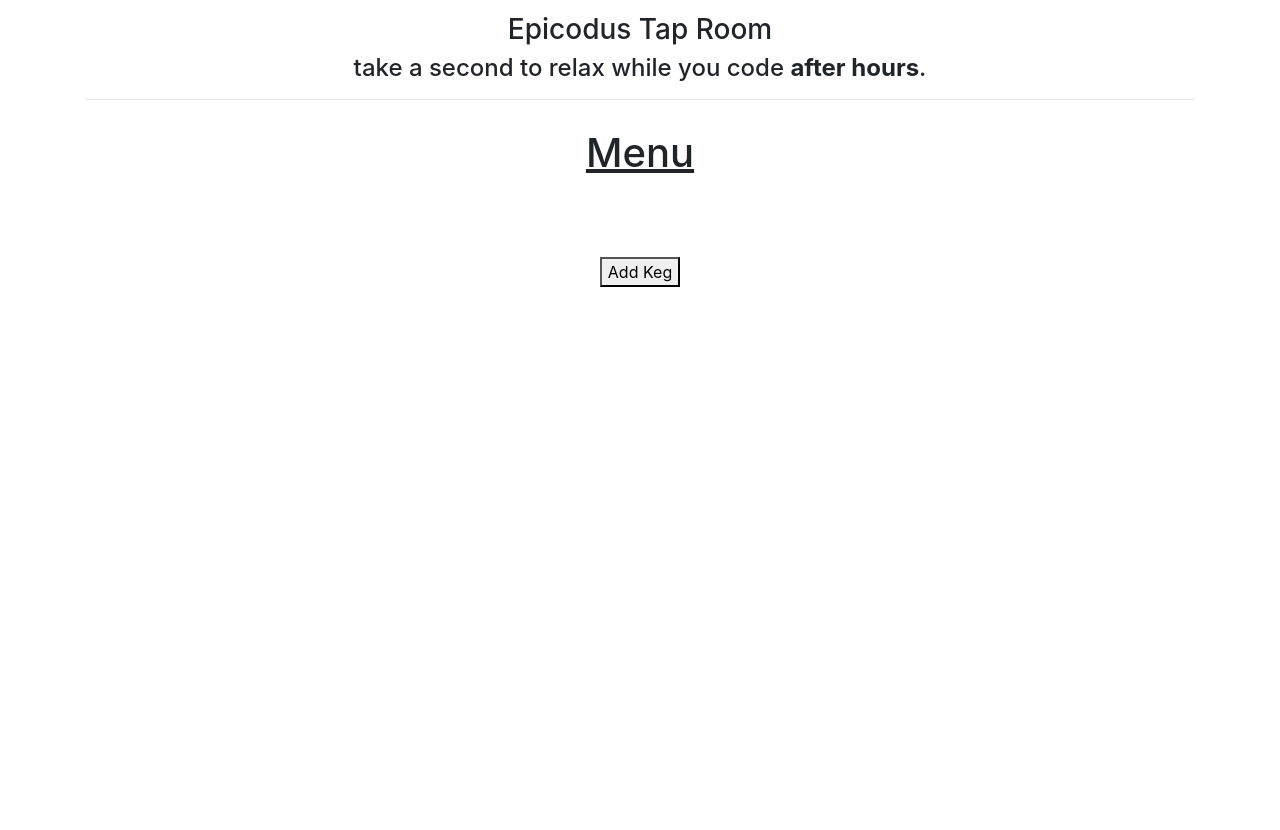
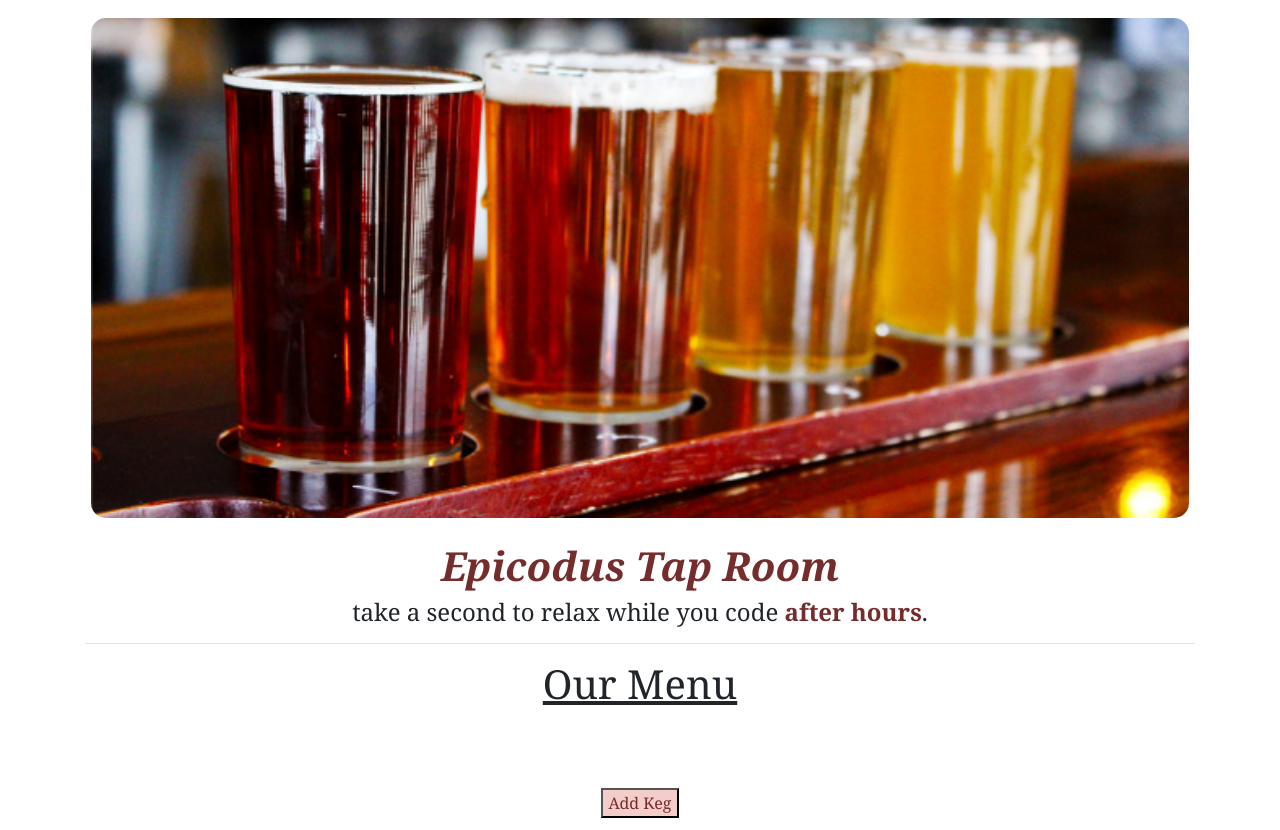
Before and after one commit to calliestump/tap-roomWithRedux, a React (Create React App) app: page / in a window 1280 px wide. Before the commit the page ends 800 px from the top, so only its background shows below. Built offline with nearby package versions, Linux system fonts and the light colour scheme.

Commit message:
adds image to webpage

```diff
--- a/src/components/App.js
+++ b/src/components/App.js
@@ -2,17 +2,17 @@ import React from "react";
 import Header from "./Header";
 // import KegList from "./KegList";
 import KegControl from "./KegControl";
+import 'bootstrap/dist/css/bootstrap.min.css';
 
 function App(){
   return(
     <React.Fragment>
-      <div class="header">
-        <Header />
+      <div class="container">
+          <Header />
+          <KegControl />
+
       </div>
-      <div class="kegControl">
-        <KegControl />
-      </div>
-    </React.Fragment>
+      </React.Fragment>
   );
 }
 
--- a/src/components/Header.js
+++ b/src/components/Header.js
@@ -1,14 +1,14 @@
 import React from "react";
-import 'bootstrap/dist/css/bootstrap.min.css';
+import websiteheader from "./../img/websiteheader.png";
 
 function Header(){
   return (
     <React.Fragment>
-      <div class="container">
-        <h3>Epicodus Tap Room</h3>
-        <h4>take a second to relax while you code <strong>after hours</strong>.</h4>
-        <hr />
-      </div>
+      <img src={websiteheader} />
+      <br /><br />
+      <h1 class="title"><i><strong>Epicodus Tap Room</strong></i></h1>
+      <h4>take a second to relax while you code <strong><span class="afterHours">after hours</span></strong>.</h4>
+      <hr />
     </React.Fragment>
   )
 }
--- a/src/components/KegDetail.js
+++ b/src/components/KegDetail.js
@@ -5,7 +5,7 @@ function KegDetail(props){
   const { keg, onClickingBuy, onClickingDelete} = props;
   return (
     <React.Fragment>
-      <h1><u>Keg Detail</u></h1><br />
+      <h1><u>Keg Details</u></h1><br />
       <h2>{keg.kegName} - {keg.kegBrand}</h2>
       <h4><strong>Amount of Pints:</strong> {keg.kegPintQuantity}</h4>
       <h4><strong>Alcohol Content:</strong> {keg.kegAlcoholContent}</h4>
--- a/src/components/KegList.js
+++ b/src/components/KegList.js
@@ -8,7 +8,7 @@ function KegList(props) {
   // }
   return (
     <React.Fragment>
-      <h1><u>Menu</u></h1><br />
+      <h1><u>Our Menu</u></h1><br />
       {props.kegList.map((keg) =>
         <Keg
           whenKegClicked = { props.onKegSelection }
--- a/src/index.css
+++ b/src/index.css
@@ -1,10 +1,11 @@
 body {
   margin: 0;
-  font-family: -apple-system, BlinkMacSystemFont, 'Segoe UI', 'Roboto', 'Oxygen',
-    'Ubuntu', 'Cantarell', 'Fira Sans', 'Droid Sans', 'Helvetica Neue',
-    sans-serif;
   -webkit-font-smoothing: antialiased;
   -moz-osx-font-smoothing: grayscale;
+  background-repeat: no-repeat;
+  background-size: cover ;
+  background-color: rgb(231, 225, 189);
+  text-align: center;
 }
 
 code {
@@ -15,6 +16,7 @@ code {
 .container {
   padding: 1%;
   text-align: center;
+  font-family: Cambria, Cochin, Georgia, Times, 'Times New Roman', serif;
 }
 
 .kegControl {
@@ -24,3 +26,20 @@ code {
 ::placeholder {
   text-align: center;
 }
+
+img {
+  width: stretch;
+  height: 500px;
+  margin: 5px 5px 0 5px;
+  border: #0f0f12 outset 2px;
+  border-radius: 15px;
+}
+
+h1.title, span.afterHours  {
+  color:  rgb(116, 44, 44);
+}
+
+button {
+  background-color: rgb(243, 205, 202);
+  color: rgb(116, 44, 44);
+}
```
Also changed, not shown: src/img/websiteheader.png (added), src/index.js (line endings or trailing spaces).
